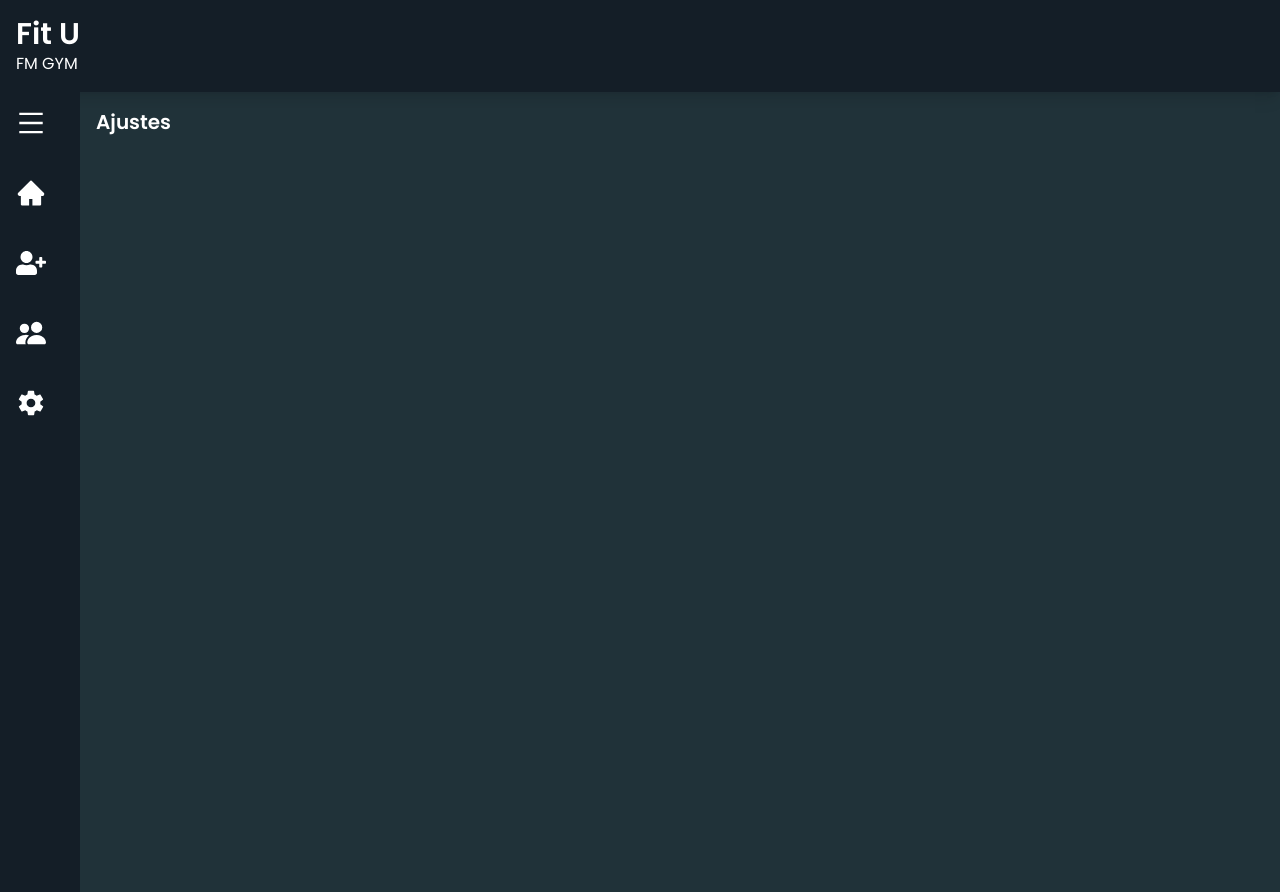
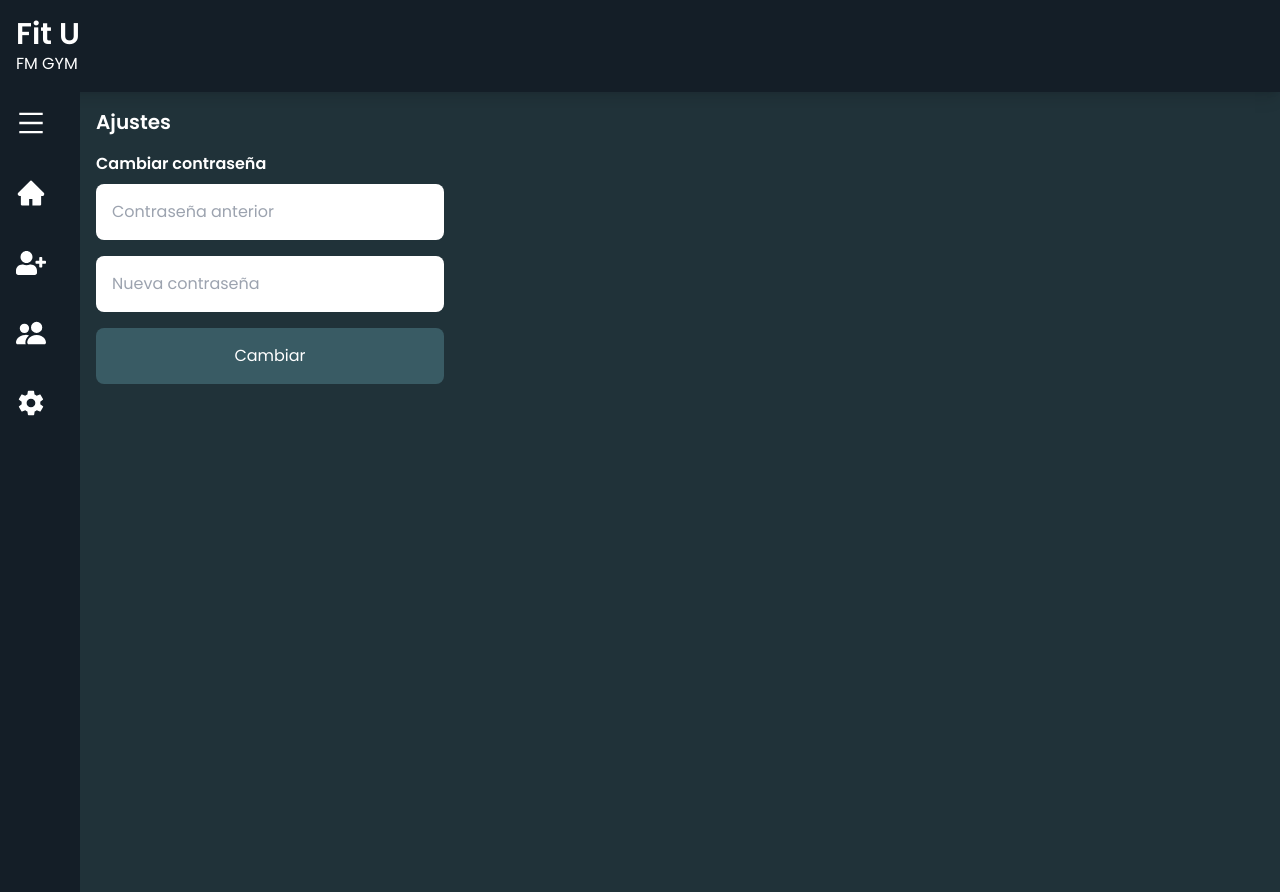
Before and after one commit to Betoml5/fitu-frontend, a React (Create React App) app: page /ajustes in a window 1280 px wide. Built offline with nearby package versions, Linux system fonts and the light colour scheme.

Commit message:
Improve UI

```diff
--- a/package.json
+++ b/package.json
@@ -19,8 +19,7 @@
     "start": "react-scripts start",
     "build": "react-scripts build",
     "test": "react-scripts test",
-    "eject": "react-scripts eject",
-    "prepare": "husky install"
+    "eject": "react-scripts eject"
   },
   "eslintConfig": {
     "extends": [
--- a/src/App.js
+++ b/src/App.js
@@ -6,6 +6,7 @@ import Home from "./pages/Home";
 import CustomerForm from "./components/CustomerForm";
 import Customers from "./pages/Customers";
 import Settings from "./pages/Settings";
+import Meetings from "./pages/Meetings";
 
 const App = () => (
   <BrowserRouter>
@@ -16,6 +17,7 @@ const App = () => (
           <Route path="" element={<Customers />} />
           <Route path="nuevo" element={<CustomerForm />} />
         </Route>
+        <Route path="/citas" element={<Meetings />} />
         <Route path="/ajustes" element={<Settings />} />
         <Route path="*" element={<div>Not found</div>} />
       </Routes>
--- a/src/components/CustomerForm.jsx
+++ b/src/components/CustomerForm.jsx
@@ -11,7 +11,7 @@ const CustomerForm = () => {
     <form
       id="customerForm"
       name="customerForm"
-      className="w-full"
+      className="w-full max-w-3xl mx-auto"
       onSubmit={handleSubmit}
     >
       <div className="flex flex-col w-11/12 mx-auto">
@@ -34,7 +34,9 @@ const CustomerForm = () => {
           <option value="masculino">Masculino</option>
           <option value="femenino">Femenino</option>
         </select>
-        <button className={`${inputStyles} bg-strongBlue text-white`}>
+        <button
+          className={`${inputStyles} bg-strongBlue text-white hover:bg-opacity-90`}
+        >
           Agregar
         </button>
       </div>
--- /dev/null
+++ b/src/components/Meeting.jsx
@@ -0,0 +1,13 @@
+import React from "react";
+
+const Meeting = ({ id }) => {
+  return (
+    <div>
+      <p>Cliente: Jesus Alberto Martinez</p>
+      <p>Edad: 19</p>
+      <p>Hora de cita: 19:00</p>
+    </div>
+  );
+};
+
+export default Meeting;
--- a/src/pages/Customers.jsx
+++ b/src/pages/Customers.jsx
@@ -1,12 +1,26 @@
-import React from "react";
+import React, { useState } from "react";
 
-import { AiOutlineSearch, AiOutlineUser } from "react-icons/ai";
+import {
+  AiOutlineSearch,
+  AiOutlineUser,
+  AiOutlineLoading3Quarters,
+} from "react-icons/ai";
 
 import faker from "faker";
 
 const Customers = () => {
+  const [loading, setLoading] = useState(false);
+
+  const handleSearch = () => {
+    setLoading(true);
+    setTimeout(() => {
+      console.log("hola");
+      setLoading(false);
+    }, 2000);
+  };
+
   return (
-    <div className="w-full p-4">
+    <div className="w-full p-4 max-w-3xl mx-auto">
       <section className=" text-white">
         <h3 className="font-semibold text-xl">Clientes</h3>
         <div className="flex items-center ">
@@ -15,8 +29,15 @@ const Customers = () => {
             placeholder="Nombre del cliente"
             className="text-black w-full p-4 rounded-tl-lg rounded-bl-lg mt-4 outline-none border-none placeholder:text-gray-500"
           />
-          <button className="flex items-center justify-center p-4 bg-strongBlue rounded-tr-lg rounded-br-lg w-1/4 mt-4">
-            <AiOutlineSearch size={26} />
+          <button
+            onClick={handleSearch}
+            className="flex items-center justify-center p-4 bg-strongBlue rounded-tr-lg rounded-br-lg w-1/4 mt-4 hover:bg-opacity-90"
+          >
+            {loading ? (
+              <AiOutlineLoading3Quarters size={25} className="animate-spin" />
+            ) : (
+              <AiOutlineSearch size={25} />
+            )}
           </button>
         </div>
       </section>
--- a/src/pages/Home.jsx
+++ b/src/pages/Home.jsx
@@ -8,7 +8,7 @@ import { BiUserVoice } from "react-icons/bi";
 
 const Home = () => {
   return (
-    <div className="w-full max-w-3xl p-4">
+    <div className="flex flex-col gap-y-2  w-full max-w-3xl p-4 mx-auto">
       <section>
         <h3 className="text-white text-xl font-semibold mb-6">Dashboard</h3>
         <div className="relative bg-strongBlue p-4 text-white rounded-xl cursor-pointer hover:bg-opacity-90">
@@ -18,21 +18,21 @@ const Home = () => {
         </div>
       </section>
       <section>
-        <div className="relative bg-strongBlue p-4 text-white rounded-xl my-2 cursor-pointer hover:bg-opacity-90">
+        <div className="relative bg-strongBlue p-4 text-white rounded-xl  cursor-pointer hover:bg-opacity-90">
           <p className="font-bold text-2xl">29</p>
           <p className="font-semibold text-lg">Clientes pendientes</p>
           <BiUserVoice size={25} className="absolute right-2 top-2" />
         </div>
       </section>
       <section>
-        <div className="relative bg-strongBlue p-4 text-white rounded-xl my-2 cursor-pointer hover:bg-opacity-90">
+        <div className="relative bg-strongBlue p-4 text-white rounded-xl  cursor-pointer hover:bg-opacity-90">
           <p className="font-bold text-2xl">2</p>
           <p className="font-semibold text-lg">Citas pendientes</p>
           <AiOutlineSchedule size={25} className="absolute right-2 top-2" />
         </div>
       </section>
       <section>
-        <div className="relative bg-strongBlue p-4 text-white rounded-xl my-2 cursor-pointer hover:bg-opacity-90">
+        <div className="relative bg-strongBlue p-4 text-white rounded-xl  cursor-pointer hover:bg-opacity-90">
           <p className="font-bold text-2xl">49</p>
           <p className="font-semibold text-lg">Mensajes pendientes</p>
           <AiOutlineMessage
--- /dev/null
+++ b/src/pages/Meetings.jsx
@@ -0,0 +1,15 @@
+import React from "react";
+import Meeting from "../components/Meeting";
+
+const Meetings = () => {
+  return (
+    <div>
+      <Meeting />
+      <Meeting />
+      <Meeting />
+      <Meeting />
+    </div>
+  );
+};
+
+export default Meetings;
--- a/src/pages/Settings.jsx
+++ b/src/pages/Settings.jsx
@@ -5,6 +5,25 @@ const Settings = () => {
     <div className="p-4">
       <section className="text-white">
         <h3 className="text-xl font-semibold">Ajustes</h3>
+
+        <section className="mt-4">
+          <h3 className="my-2 font-semibold">Cambiar contraseña</h3>
+          <form action="" className="flex flex-col">
+            <input
+              type="text"
+              placeholder="Contraseña anterior"
+              className="p-4 rounded-lg"
+            />
+            <input
+              type="text"
+              placeholder="Nueva contraseña"
+              className="p-4 my-4 rounded-lg"
+            />
+          </form>
+          <button className="p-4 bg-strongBlue rounded-lg w-full hover:bg-opacity-90">
+            Cambiar
+          </button>
+        </section>
       </section>
     </div>
   );
```
